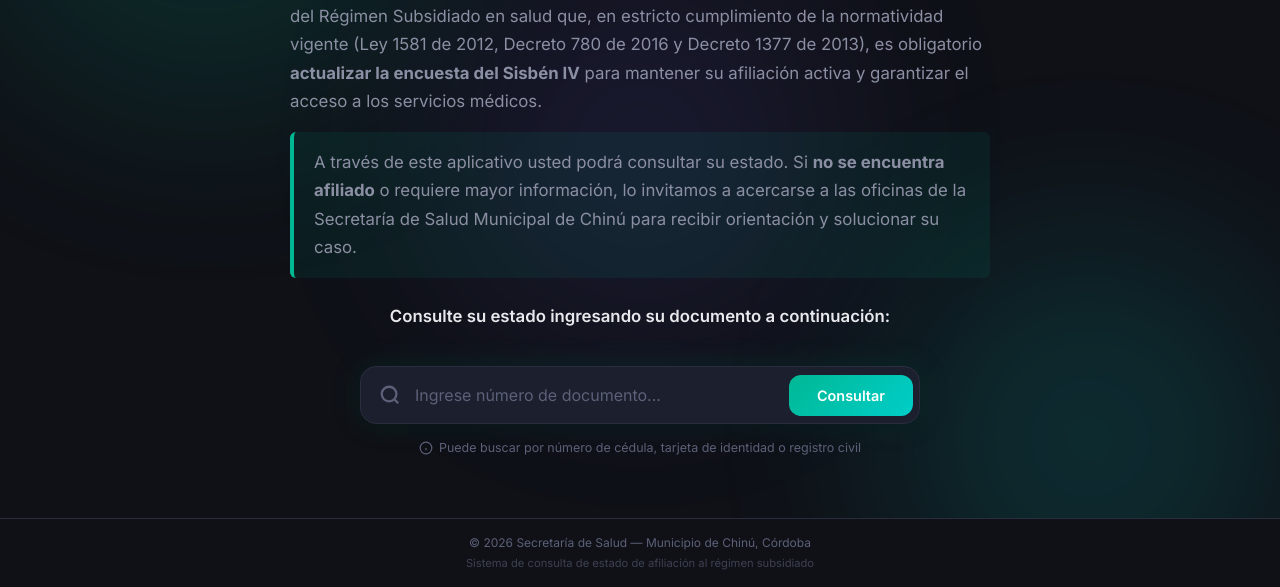
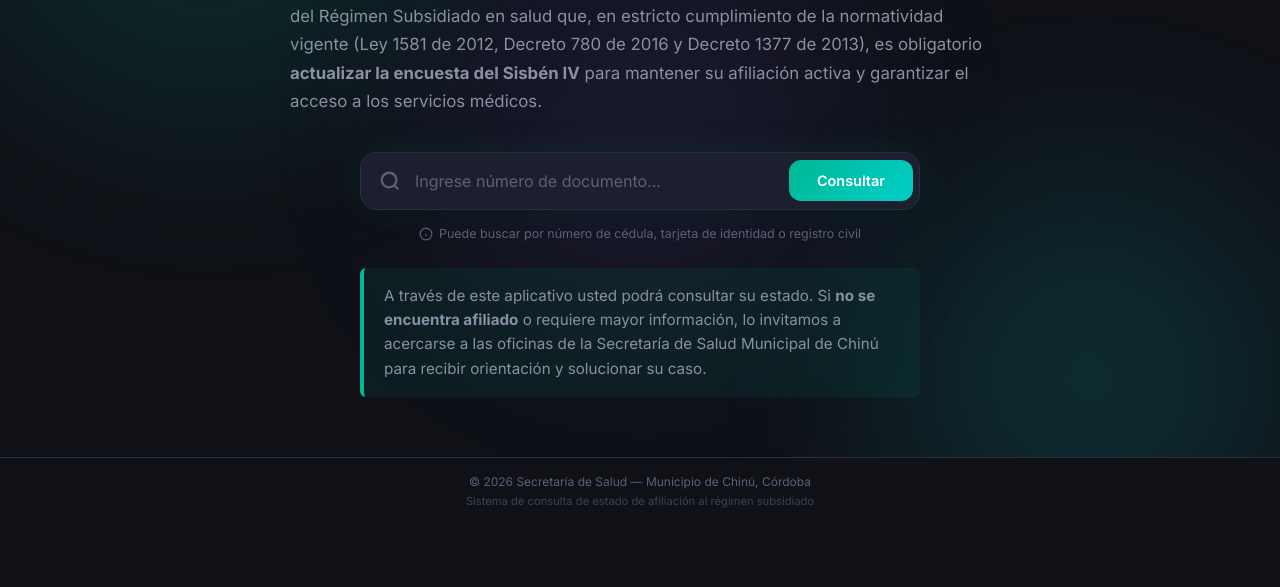
Before and after one commit to JoelNaranjo20/consulta-salud-chinu, a plain HTML site: page public/index.html in a window 1280 px wide. Shown: the part 295-882 px from the top of the page. After the commit the page ends 820 px from the top, so only its background shows below. Drawn offline with Linux system fonts and the light colour scheme.

Commit message:
Move info box below search hint

```diff
--- a/public/index.html
+++ b/public/index.html
@@ -54,12 +54,6 @@
           <p style="margin-bottom: 16px;">
             La <strong>Alcaldía Municipal de Chinú</strong> y la <strong>Secretaría de Salud</strong> informan a todos los usuarios del Régimen Subsidiado en salud que, en estricto cumplimiento de la normatividad vigente (Ley 1581 de 2012, Decreto 780 de 2016 y Decreto 1377 de 2013), es obligatorio <strong>actualizar la encuesta del Sisbén IV</strong> para mantener su afiliación activa y garantizar el acceso a los servicios médicos.
           </p>
-          <div style="background: rgba(0, 184, 148, 0.08); border-left: 4px solid var(--accent-primary); padding: 16px 20px; border-radius: 6px; margin-bottom: 24px;">
-            A través de este aplicativo usted podrá consultar su estado. Si <strong>no se encuentra afiliado</strong> o requiere mayor información, lo invitamos a acercarse a las oficinas de la Secretaría de Salud Municipal de Chinú para recibir orientación y solucionar su caso.
-          </div>
-          <p style="text-align: center; font-weight: 600; color: var(--text-primary);">
-            Consulte su estado ingresando su documento a continuación:
-          </p>
         </div>
 
         <!-- Search Box -->
@@ -83,6 +77,10 @@
               <line x1="12" y1="8" x2="12.01" y2="8" />
             </svg>
             <span>Puede buscar por número de cédula, tarjeta de identidad o registro civil</span>
+          </div>
+
+          <div style="background: rgba(0, 184, 148, 0.08); border-left: 4px solid var(--accent-primary); padding: 16px 20px; border-radius: 6px; margin-top: 24px; text-align: left; font-size: 0.95rem; color: var(--text-secondary);">
+            A través de este aplicativo usted podrá consultar su estado. Si <strong>no se encuentra afiliado</strong> o requiere mayor información, lo invitamos a acercarse a las oficinas de la Secretaría de Salud Municipal de Chinú para recibir orientación y solucionar su caso.
           </div>
         </div>
       </div>
```
